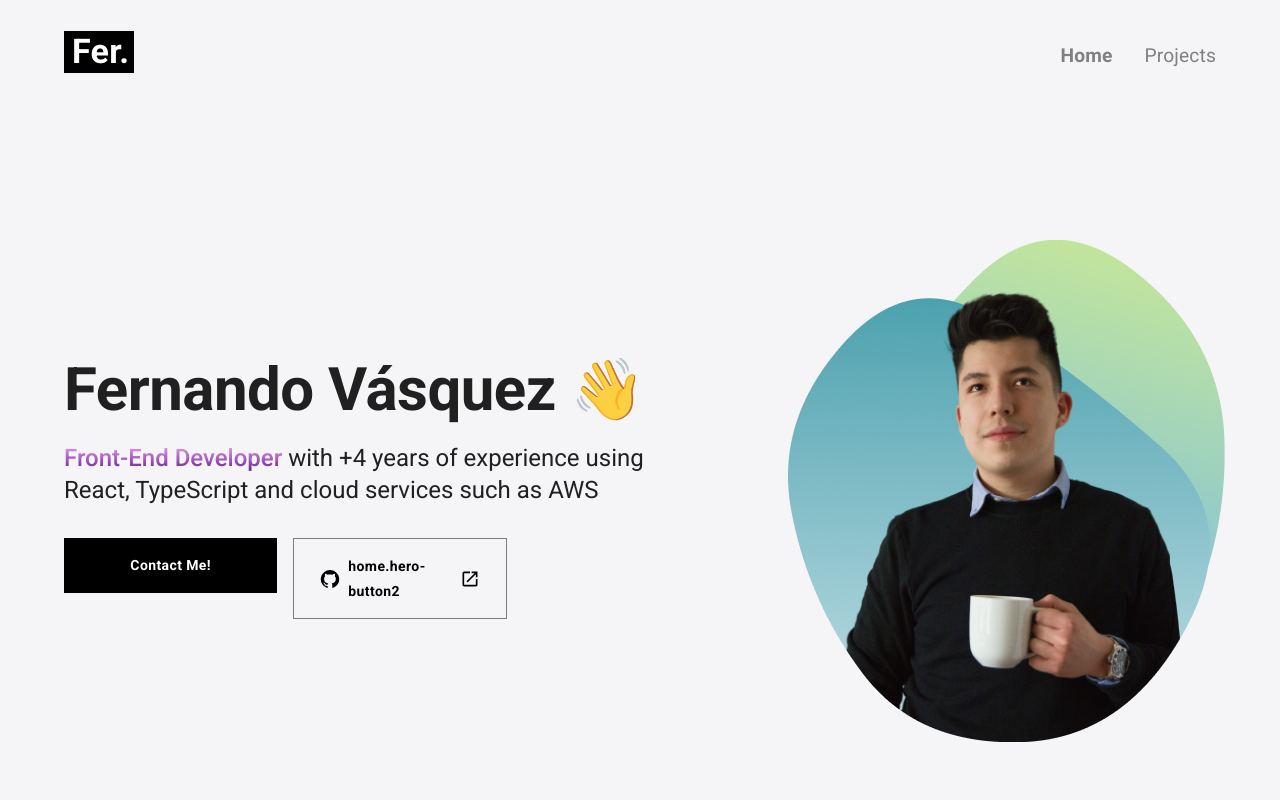
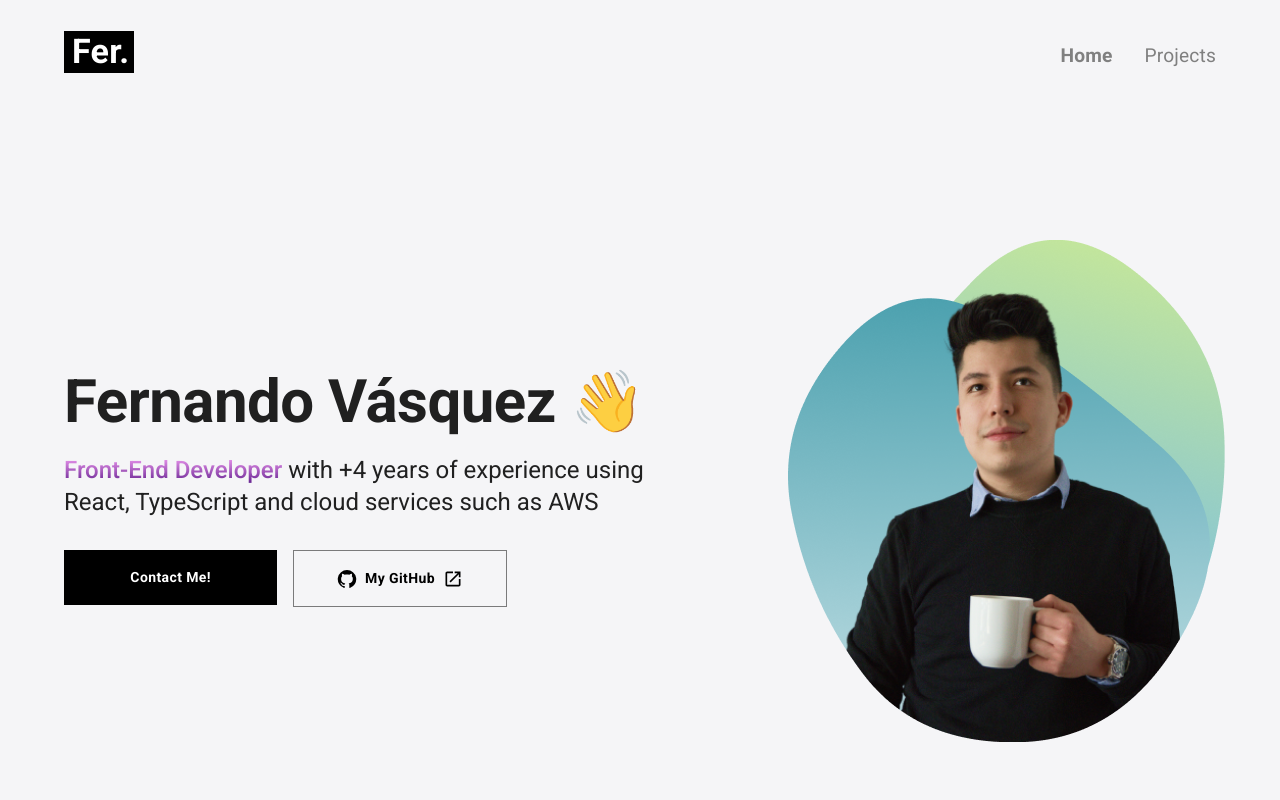
Before and after one commit to fervqz/fv-portfolio, a React (Vite) app: page / in a window 1280 px wide. Shown: the top 800 px of the page. Built offline with nearby package versions, Linux system fonts and the light colour scheme; a web font is replaced by a local one.

Commit message:
Adding new button translations

```diff
--- a/src/locales/en/translation.json
+++ b/src/locales/en/translation.json
@@ -4,7 +4,8 @@
       "hero-title": "Fernando Vásquez 👋",
       "hero-subtitle-highlight": "Front-End Developer",
       "hero-subtitle": " with +4 years of experience using React, TypeScript and cloud services such as AWS",
-      "hero-button": "Contact Me!"
+      "hero-button": "Contact Me!",
+      "hero-button2": "My GitHub"
     },
     "ErrorPage": {
       "message": "Oh oh, page not found",
--- a/src/locales/es/translation.json
+++ b/src/locales/es/translation.json
@@ -4,7 +4,8 @@
       "hero-title": "Fernando Vásquez 👋",
       "hero-subtitle-highlight": "Desarrollador Front-End",
       "hero-subtitle": " con +4 años de experiencia creando aplicaciones con React, TypeScript y servicios en la nube como AWS",
-      "hero-button": "¡Contáctame!"
+      "hero-button": "¡Contáctame!",
+      "hero-button2": "Mi GitHub"
     },
     "ErrorPage": {
       "message": "Oh oh, página no encontrada",
--- a/src/screens/HomePage/HomePage.tsx
+++ b/src/screens/HomePage/HomePage.tsx
@@ -1,12 +1,11 @@
-import { Card, CardContent, Grid } from "@mui/material";
+import { Card, CardContent, Container, Grid } from "@mui/material";
 
-import ScreenLayout from "../../components/common/Screenlayout/ScreenLayout";
 import Hero from "../../components/common/Hero/Hero";
 
 const HomePage = () => {
 
     return (
-        <ScreenLayout isContainer>
+        <Container sx={{ flex: 1, paddingTop: '4rem', paddingBottom: '4rem' }}>
 
             <Hero />
 
@@ -24,7 +23,7 @@ const HomePage = () => {
 
             </Grid>
 
-        </ScreenLayout >
+        </Container>
     );
 };
 
```
